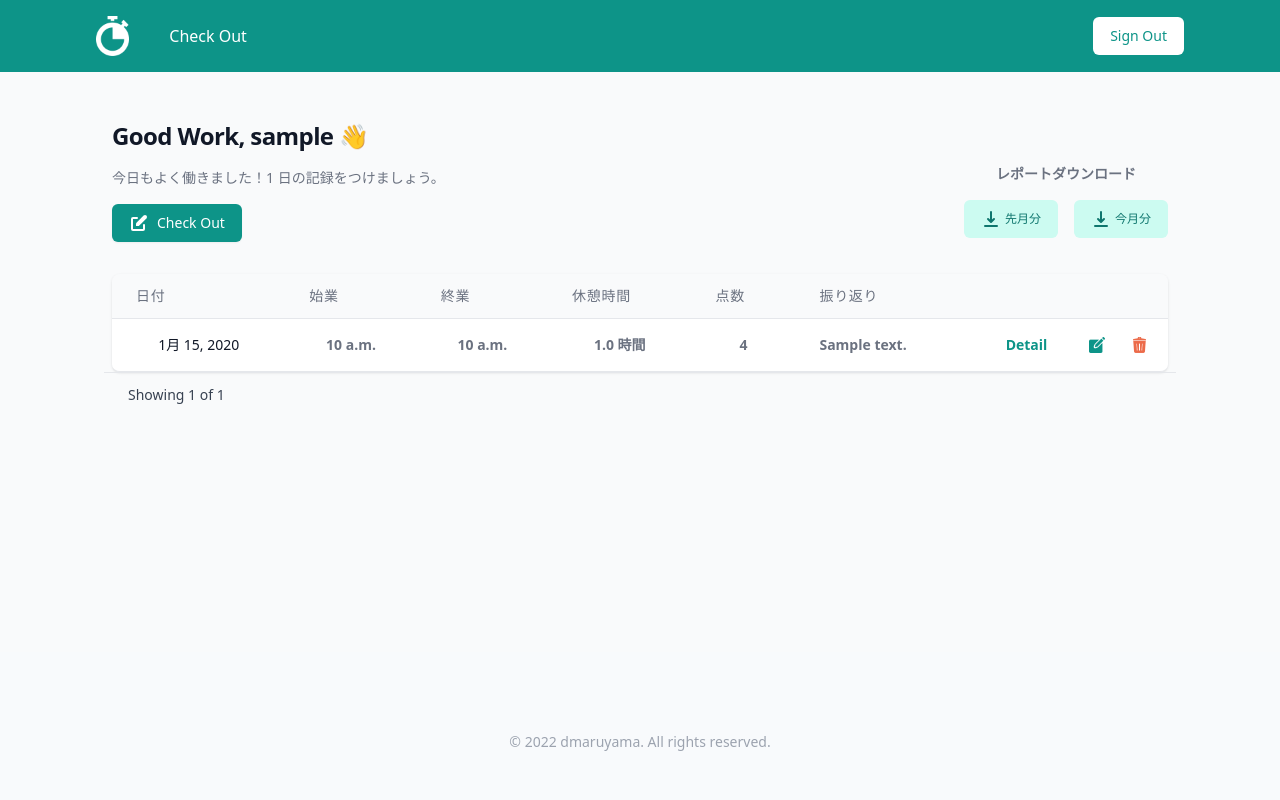
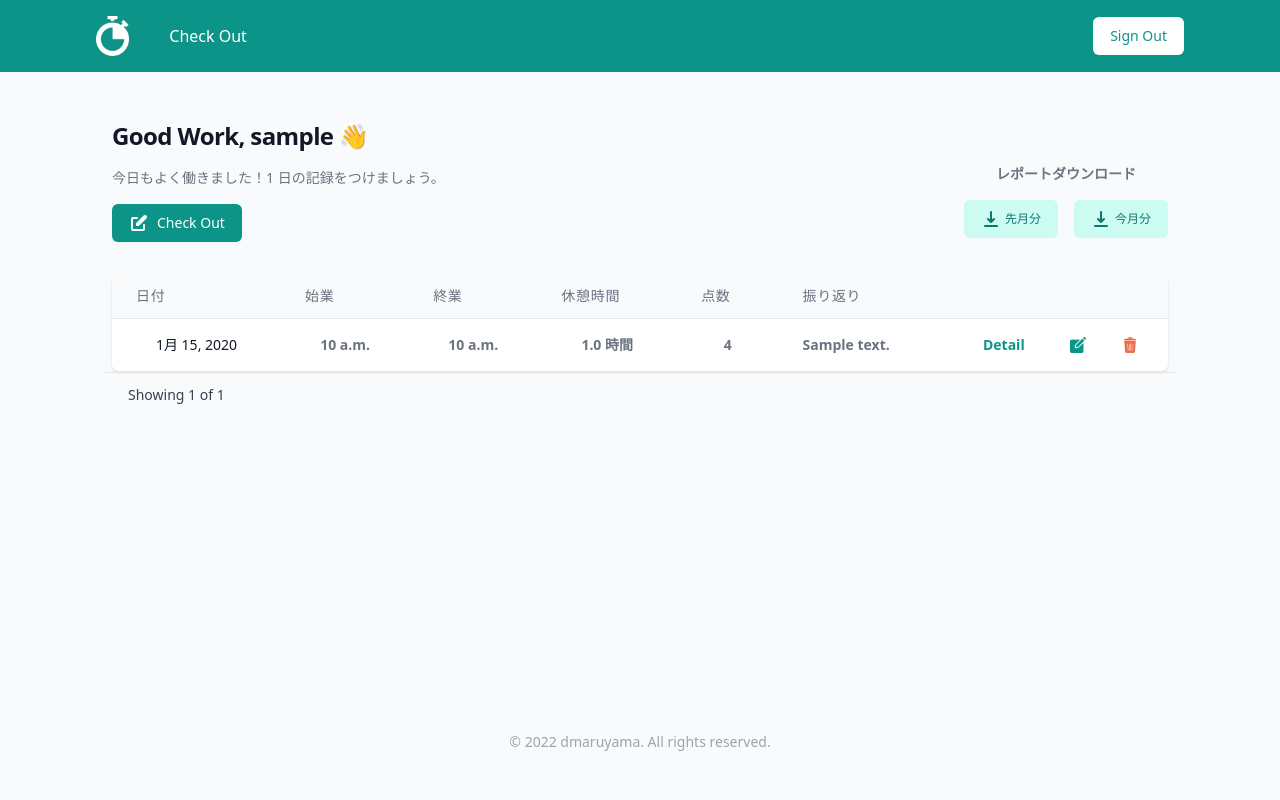
Before and after one commit to dmaruyama-51/work-management-app, a Django app: page / in a window 1280 px wide. Run offline with Django 3.2, Linux system fonts and the light colour scheme; a user stored in the database is signed in; tables that the repository leaves empty hold one stand-in row (values such as "Sample post"); lists and menus that the app fills with data are empty; some libraries are stand-ins or nearby versions.

Commit message:
fix design

```diff
--- a/templates/index.html
+++ b/templates/index.html
@@ -73,8 +73,8 @@
                         <th class="px-6 py-4 whitespace-nowrap text-sm text-gray-500">{{ obj.rating }}</th>
                         <th class="px-6 py-4 whitespace-nowrap text-sm text-gray-500 text-left">{{ obj.comment　| truncatechars:20 }}</th>
                         <th class="px-4 py-4 whitespace-nowrap text-sm text-gray-500"><a href="{% url 'time_management:detail' id=obj.pk %}" class="text-teal-600 hover:text-teal-900">Detail</a></th>
-                        <th class="px-2 py-4 whitespace-nowrap text-sm text-gray-500"><a href="{% url 'time_management:edit' id=obj.pk %}" class="text-teal-600 hover:text-teal-900"><img class="mx-auto h-4 w-auto" src="{% static 'edit.png' %}" alt="delete"></a></th>
-                        <th class="pl-2 pr-4 py-4 whitespace-nowrap text-sm text-gray-500"><a href="{% url 'time_management:delete' obj.pk %}" class="text-red-600 hover:text-red-900"><img class="mx-auto h-4 w-auto" src="{% static 'delete.png' %}" alt="delete"></a></th>
+                        <th class="px-3 py-4 whitespace-nowrap text-sm text-gray-500"><a href="{% url 'time_management:edit' id=obj.pk %}" class="text-teal-600 hover:text-teal-900"><img class="mx-auto h-4 w-auto" src="{% static 'edit.png' %}" alt="delete"></a></th>
+                        <th class="pl-3 pr-6 py-4 whitespace-nowrap text-sm text-gray-500"><a href="{% url 'time_management:delete' obj.pk %}" class="text-red-600 hover:text-red-900"><img class="mx-auto h-4 w-auto" src="{% static 'delete.png' %}" alt="delete"></a></th>
                     </tr>
                     {% endfor %}
                 </tbody>
```
